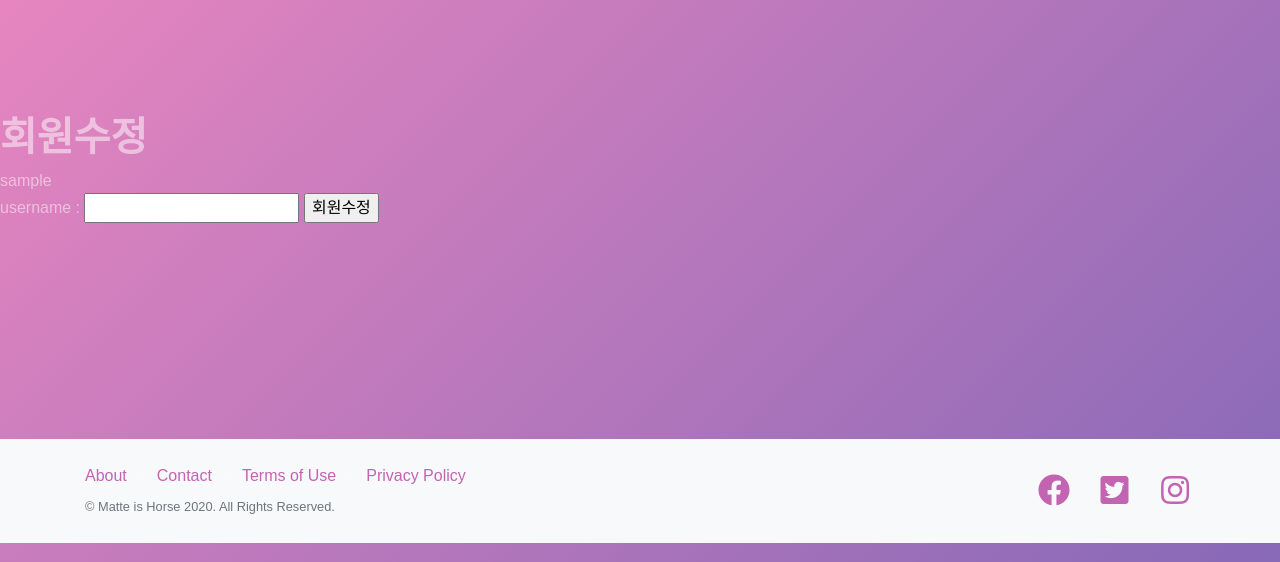
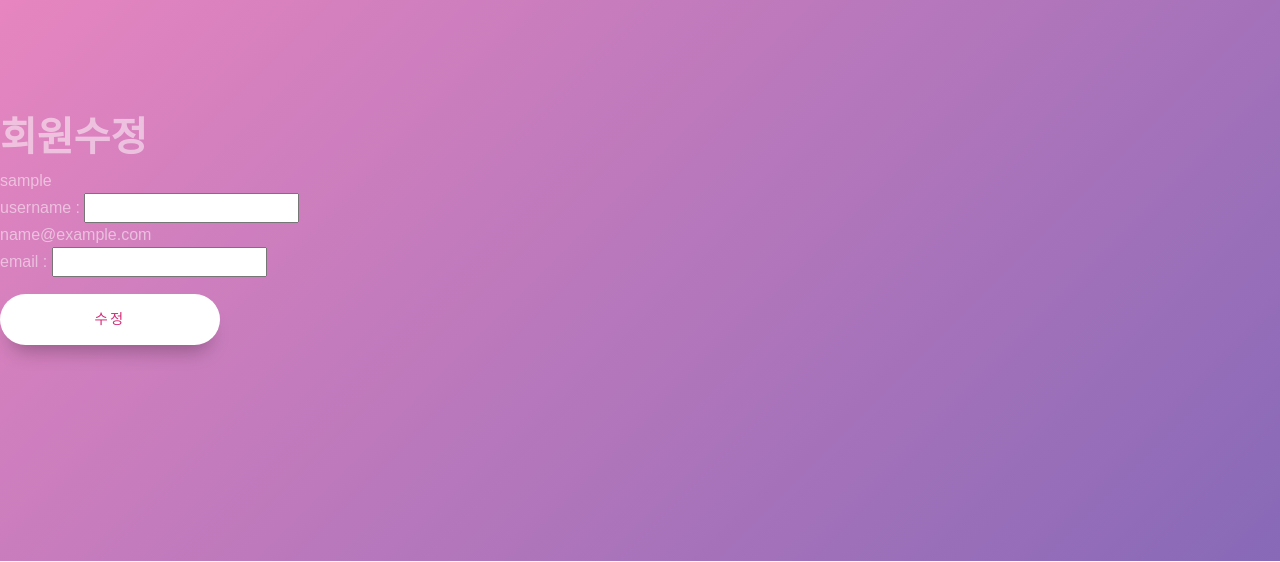
Before and after one commit to dhtmdwns0107/matteishorse, a Django app: page /matte/update/ in a window 1280 px wide. Shown: the part 103-665 px from the top of the page. Run offline with Django 3.2, Linux system fonts and the light colour scheme; the visitor is signed in with stand-in values (Sample User, id 1); data comes from the database, SQL or seed files in the repository; some libraries are stand-ins or nearby versions; some web fonts are replaced.

Commit message:
Modify jjajals

```diff
--- a/matte/matteapp/static/matteapp/js/radarChart.js
+++ b/matte/matteapp/static/matteapp/js/radarChart.js
@@ -99,7 +99,7 @@ function RadarChart(id, data, options) {
 	   .attr("dy", "0.4em")
 	   .style("font-size", "10px")
 	   .attr("fill", "#737373")
-	   .text(function(d,i) { return Format(maxValue * d/cfg.levels); });
+	   .text(function(d,i) { return Format(int(maxValue * d/cfg.levels)); });
 
 	/////////////////////////////////////////////////////////
 	//////////////////// Draw the axes //////////////////////
@@ -223,7 +223,7 @@ function RadarChart(id, data, options) {
 			tooltip
 				.attr('x', newX)
 				.attr('y', newY)
-				.text(Format(d.value))
+				.text(Format(int(d.value)))
 				.transition().duration(200)
 				.style('opacity', 1);
 		})
--- a/matte/matteapp/templates/matteapp/base.html
+++ b/matte/matteapp/templates/matteapp/base.html
@@ -45,7 +45,7 @@
       <div class="collapse navbar-collapse" id="navbarResponsive">
         <ul class="navbar-nav text-uppercase ml-auto">
           <li class="nav-item">
-            <a class="nav-link js-scroll-trigger" href="#tests">Tests</a>
+            <a class="nav-link js-scroll-trigger" href="#portfolio">Tests</a>
           </li>
           <li class="nav-item">
             <a class="nav-link js-scroll-trigger" href="#portfolio"></a>
--- a/matte/matteapp/templates/matteapp/index.html
+++ b/matte/matteapp/templates/matteapp/index.html
@@ -51,7 +51,7 @@
             <p class="text-muted">국가건강검진에서 활용하고 있는 우울증 평가도구</p>
           </div>
         </div>
-        <div class="col-md-4 col-sm-6 portfolio-item">
+        <!-- <div class="col-md-4 col-sm-6 portfolio-item">
           {% if request.user.is_authenticated %}
           <a class="portfolio-link" href="/matte/test1/?test_id=2">
           {% else %}
@@ -68,7 +68,7 @@
             <h4>성격 검사</h4>
             <p class="text-muted">성격5요인 모델 기반 약식 성격검사</p>
           </div>
-        </div>
+        </div> -->
         <div class="col-md-4 col-sm-6 portfolio-item">
           {% if request.user.is_authenticated %}
           <a class="portfolio-link" href="/matte/test1/?test_id=3">
--- a/matte/matteapp/templates/matteapp/result.html
+++ b/matte/matteapp/templates/matteapp/result.html
@@ -59,7 +59,7 @@
     //////////////////////////////////////////////////////////////
 
     var margin = {top: 100, right: 100, bottom: 100, left: 100},
-      width = Math.min(window.innerWidth * 0.7, window.innerWidth - 10) - margin.left - margin.right,
+      width = Math.min(window.innerWidth * 0.6, window.innerWidth - 10) - margin.left - margin.right,
       height = Math.min(width, window.innerHeight - margin.top - margin.bottom - 20);
 
     //////////////////////////////////////////////////////////////
@@ -95,7 +95,7 @@
       h: height,
       margin: margin,
       maxValue: document.querySelector('[name=max-score]').value,
-      levels: 3,
+      levels: 4,
       roundStrokes: true,
       color: color
     };
--- a/matte/matteapp/templates/matteapp/update.html
+++ b/matte/matteapp/templates/matteapp/update.html
@@ -12,12 +12,16 @@
 <br>
 <h1>회원수정</h1>
 {{username}}
-    <form action="{% url 'update' %}" method='POST'>
-        {% csrf_token %}
-        username : <input type="text" name="username">
-        <input type="submit" value="회원수정">
-    </form>
-
+<form action="{% url 'update' %}" method='POST'>
+    {% csrf_token %}
+    username : <input type="text" name="username">
+    <br>
+    {{email}}
+    <br>
+    email : <input type="text" name="email">
+    <br>
+    <input type="submit" value="수정" id="subbmit">
+</form>
 
 <br>
 <br>
--- a/matte/matteapp/views.py
+++ b/matte/matteapp/views.py
@@ -69,10 +69,16 @@ def update(request):
     if request.method == 'POST':
         #id = request.user.id
         #user = User.objects.get(pk=id)
-        user.username = request.POST.get('username')
+        update_name = request.POST.get('username')
+        if update_name:
+            user.username = update_name
+
+        update_email = request.POST.get('email')
+        if update_email:
+            user.email = update_email
         user.save()
         # return redirect('/')
-    return render(request, 'matteapp/update.html', {'username':user.username})
+    return render(request, 'matteapp/update.html', {'username':user.username, 'email':user.email})
 
 def result(request):
     test_id = request.POST.get('test_id')
```
